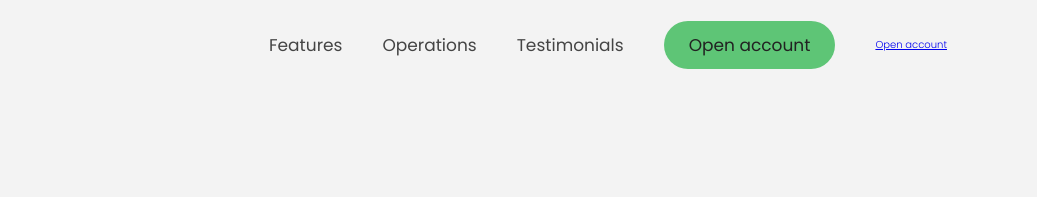
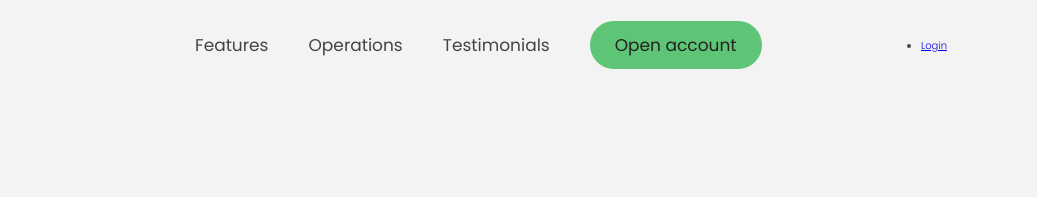
Before and after one commit to srinivasmyk/Bankist, a plain HTML site: page index.html in a window 1280 px wide. Shown: the top 197 px of the page, 243-1280 px from the left. Drawn offline with Linux system fonts and the light colour scheme.

Commit message:
Update index.html

```diff
--- a/index.html
+++ b/index.html
@@ -37,12 +37,15 @@
               >Open account</a
             >
           </li>
-           <li class="nav__item">
+
+        </ul>
+        <ul>
+        <li >
             <a class="login" href="operations.html"
-              >Open account</a
+              >Login</a
             >
+          </li>
         </ul>
-
       </nav>
 
       <div class="header__title">
```
